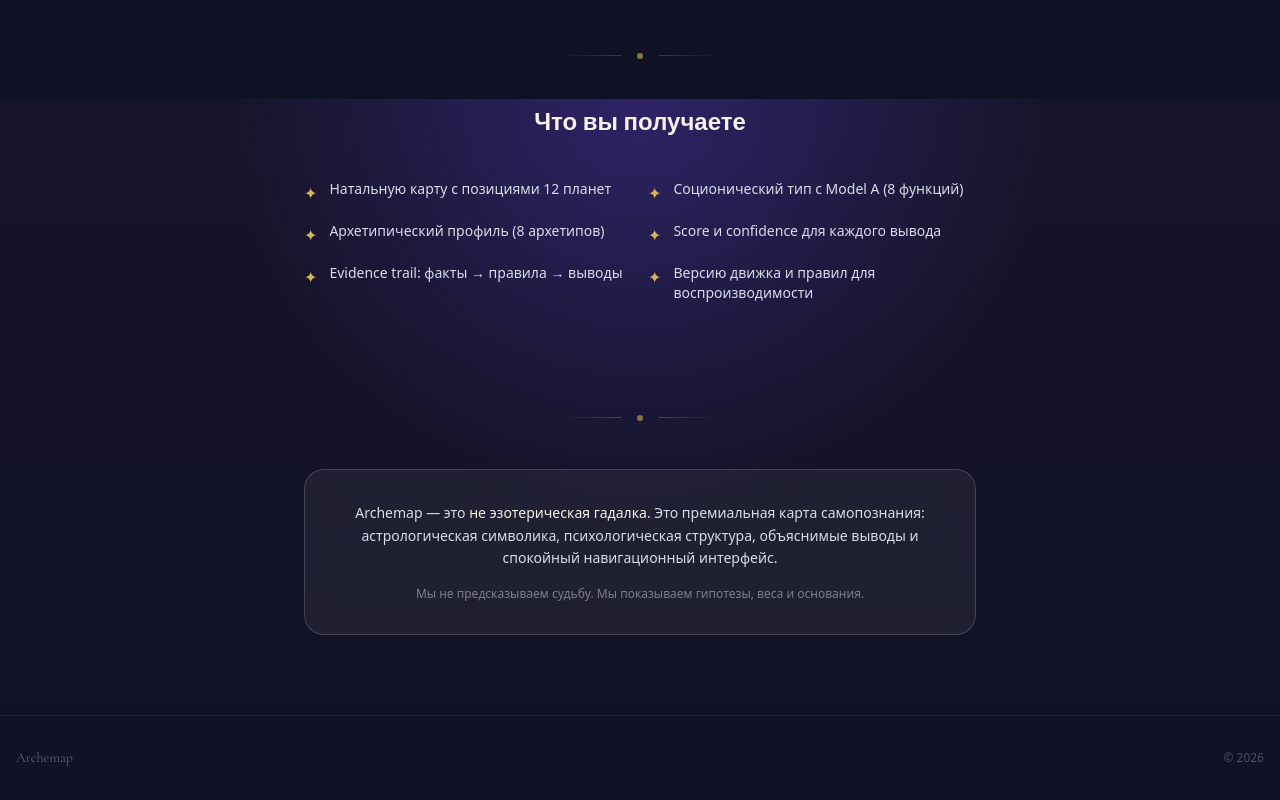
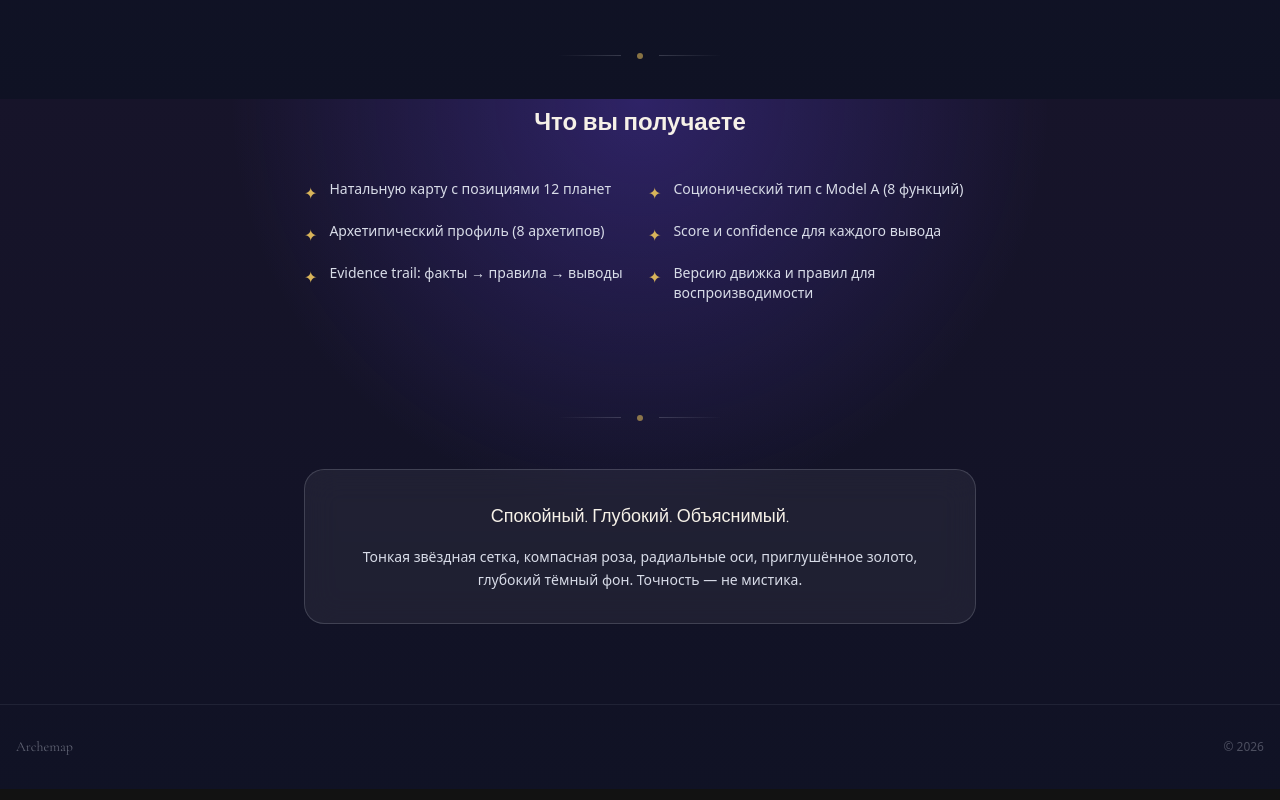
Before and after one commit to fixemer90-stack/Archemap, a Next.js app in the folder frontend/: page / in a window 1280 px wide. Shown: the part 1501-2301 px from the top of the page. Built offline with nearby package versions, Linux system fonts and the light colour scheme.

Commit message:
fix: replace duplicate positioning section with design mood

```diff
--- a/frontend/src/app/page.tsx
+++ b/frontend/src/app/page.tsx
@@ -246,19 +246,16 @@ export default function HomePage() {
 
         <Divider />
 
-        {/* Позиционирование */}
+        {/* Настроение */}
         <section className="container mx-auto px-4 pb-20">
           <div className="glass p-8 max-w-2xl mx-auto text-center space-y-4">
+            <p className="font-[family-name:var(--font-cormorant)] text-lg text-[#F6F1E8]">
+              Спокойный. Глубокий. Объяснимый.
+            </p>
             <p className="text-[#D8DCE8] text-sm leading-relaxed">
-              Archemap — это{" "}
-              <span className="text-[#F6F1E8]">не эзотерическая гадалка</span>.
-              Это премиальная карта самопознания: астрологическая символика,
-              психологическая структура, объяснимые выводы и спокойный
-              навигационный интерфейс.
-            </p>
-            <p className="text-[rgba(216,220,232,0.50)] text-xs">
-              Мы не предсказываем судьбу. Мы показываем гипотезы, веса и
-              основания.
+              Тонкая звёздная сетка, компасная роза, радиальные оси,
+              приглушённое золото, глубокий тёмный фон.
+              Точность — не мистика.
             </p>
           </div>
         </section>
```
